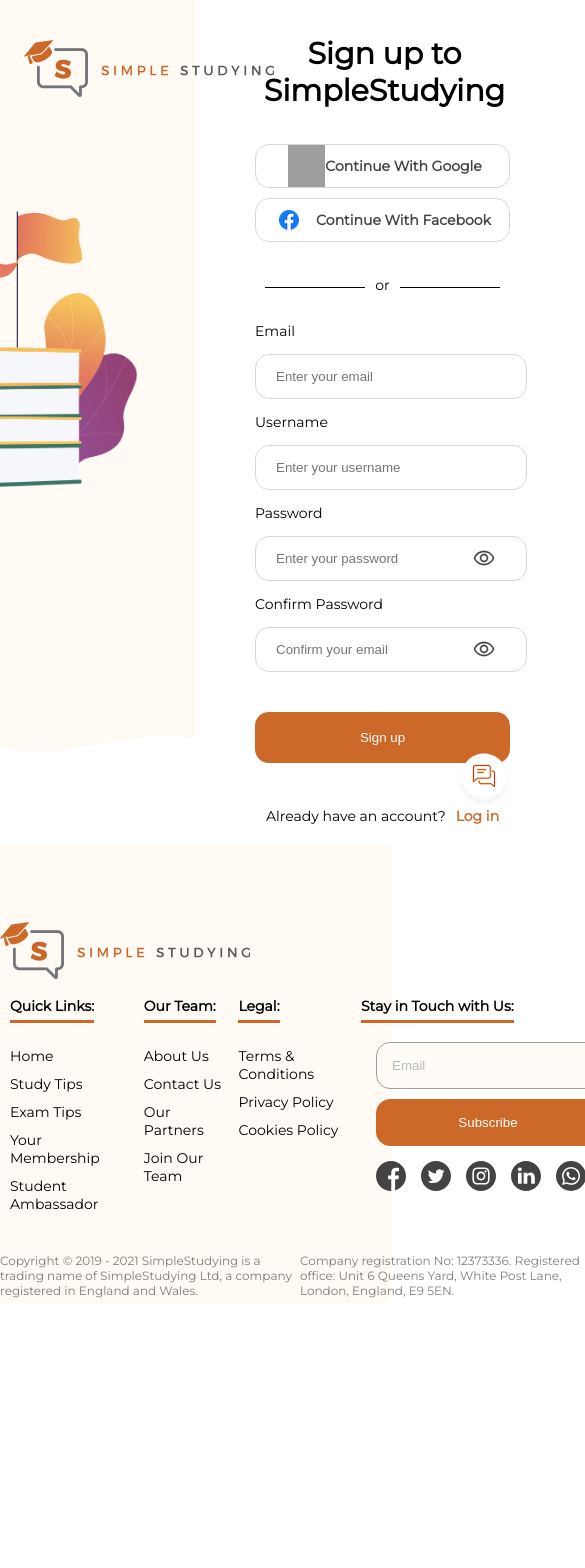
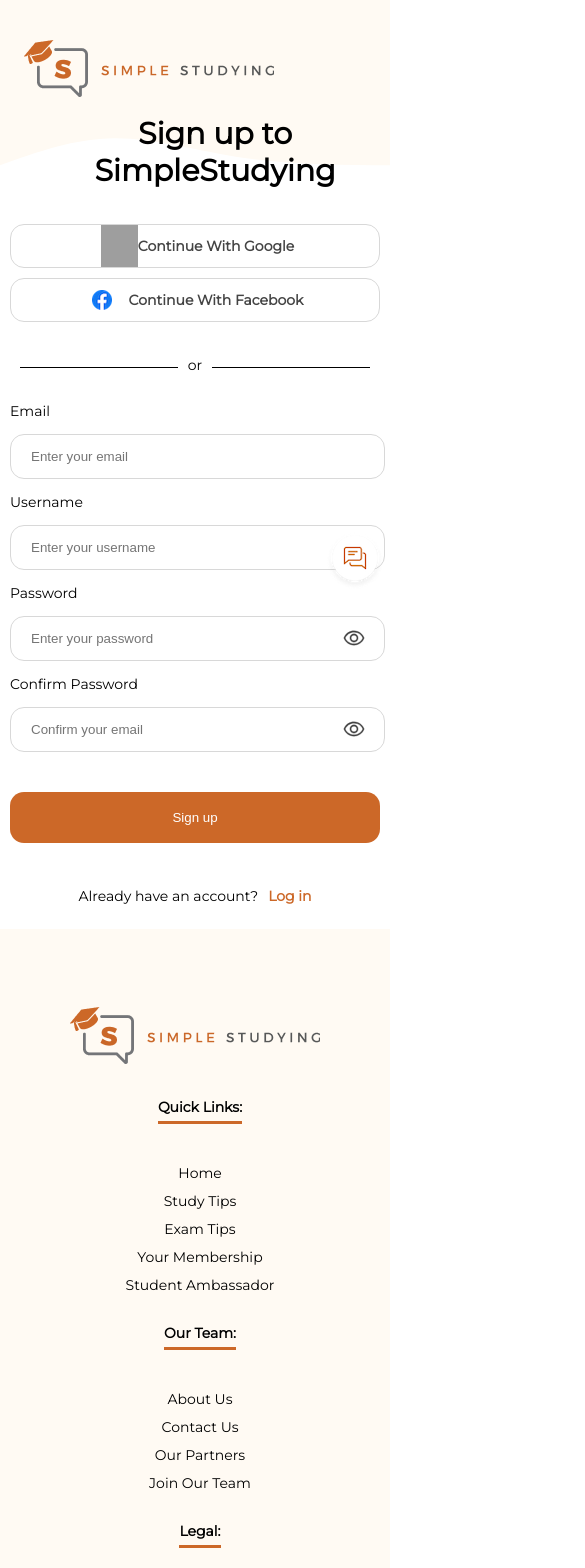
Before and after one commit to devinspire-gitch/simpleStudying, a React (Create React App) app: page / in a window 390 px wide. Shown: the top 1568 px of the page, 585 px wide, since content can reach past the window. Before the commit the page ends 1328 px from the top, so only its background shows below. Built offline with nearby package versions, Linux system fonts and the light colour scheme; grey boxes are pictures that could not be loaded.

Commit message:
complete signup page

```diff
--- a/src/css/footer.css
+++ b/src/css/footer.css
@@ -165,3 +165,29 @@
         padding-bottom: 30px;
     }
 }
+
+@media only screen and (max-width: 700px) {
+    .footer {
+        height: fit-content;
+        text-align: center;
+    }
+    .main-footer-elements {
+        display: flex;
+        flex-direction: column;
+    }
+    .main-footer-elements p {
+        margin: 0 auto;
+        margin-top: 30px;
+        margin-bottom: 30px;
+    }
+    .subscribe input[type='text'] {
+        margin: 10 auto;
+    }
+    .subscribe button {
+        margin: 10 auto;
+    }
+    .bottom-text {
+        display: flex;
+        flex-direction: column;
+    }
+}
--- a/src/css/signup/signup.css
+++ b/src/css/signup/signup.css
@@ -4,17 +4,25 @@
     font-size: 14px;
 }
 .left-container {
+    width: 50%;
+    text-align: center;
+}
+
+.shape-background {
     position: absolute;
-    height: 90%;
+    background: #FFFAF3;
     width: 50%;
-    background: #FFFAF3;
+    height: 60%;
+    z-index: -1;
 }
 
 #svg {
     position: absolute;
-    bottom: 0;
-    width: 100%;
+    left: 0;
     height: auto;
+    top: 60%;
+    z-index: -1;
+    width: 50%;
   }
 
 .signup-logo {
@@ -25,17 +33,16 @@
 }
 
 .signup_manner {
-    position: absolute;
+    /* position: absolute; */
     width: 500px;
     height: 500px;
-    right: 100px;
 }
 
 .right-container {
-    position: absolute;
-    left: 50%;
+    /* position: absolute; */
+    /* margin-left: 50%; */
     padding: 30px;
-    margin-left: 100px;
+    margin: 0 auto;
 }
 
 .right-container h2 {
@@ -45,7 +52,6 @@
 .main-container {
     display: flex;
     flex-direction: column;
-    width: 80%;
     margin: 10px 50px 20px 50px;
 }
 
@@ -195,13 +201,7 @@
     height: 60px;
     border: none;
     bottom: 150px;
-    right: 0;
-}
-
-.footer-container {
-    position: absolute;
-    width: 100%;
-    top: 100%;
+    right: 130px;
 }
 
 @media only screen and (max-width: 1200px) {
@@ -230,7 +230,6 @@
     }
 
     .right-container {
-        margin-left: 0px;
         padding: 10px;
     }
 
@@ -247,3 +246,37 @@
         right: 20px;
     }
 }
+
+@media only screen and (max-width: 700px) {
+    .signup-container {
+        flex-direction: column;
+    }
+    .shape-background {
+        width: 100%;
+        height: 10%;
+    }
+    #svg {
+        width: 100%;
+        top: 10%;
+      }
+    .left-container {
+        width: 100%;
+        height: 30%;
+    }
+    .signup_manner {
+        display: none;
+    }
+    .right-container {
+        margin: 0 auto;
+        top: 10%;
+        height: 110%;
+    }
+    .main-container {
+        width: 100%;
+        margin: 0 auto;
+    }
+    .support-btn {
+        bottom: 30%;
+        right: 5px;
+    }
+}
--- a/src/pages/signup/left.js
+++ b/src/pages/signup/left.js
@@ -5,9 +5,13 @@
 const left = () => {
   return (
     <div className='left-container'>
-        <svg id="svg" xmlns="http://www.w3.org/2000/svg" viewBox="-300 0 950 270" >
-            <path d="M-314,267 C105,364 400,100 812,279" fill="none" stroke="white" stroke-width="120" stroke-linecap="round"/>
-        </svg>
+        <div>
+          <div className='shape-background'></div>
+            <svg id="svg" viewBox="0 0 1440 590" xmlns="http://www.w3.org/2000/svg">
+              <path d="M 0,600 C 0,600 0,300 0,300 C 182.93333333333334,301.06666666666666 365.8666666666667,302.1333333333333 537,327 C 708.1333333333333,351.8666666666667 867.4666666666667,400.53333333333336 1016,400 C 1164.5333333333333,399.46666666666664 1302.2666666666667,349.73333333333335 1440,300 C 1440,300 1440,600 1440,600 Z" stroke="none" fill="#FFFAF3" fill-opacity="1" class="transition-all duration-300 ease-in-out delay-150 path-0" transform="rotate(-180 720 300)">
+              </path>
+            </svg>
+        </div>
         <div className='signup-logo'>
           <Logo />
         </div>
```
